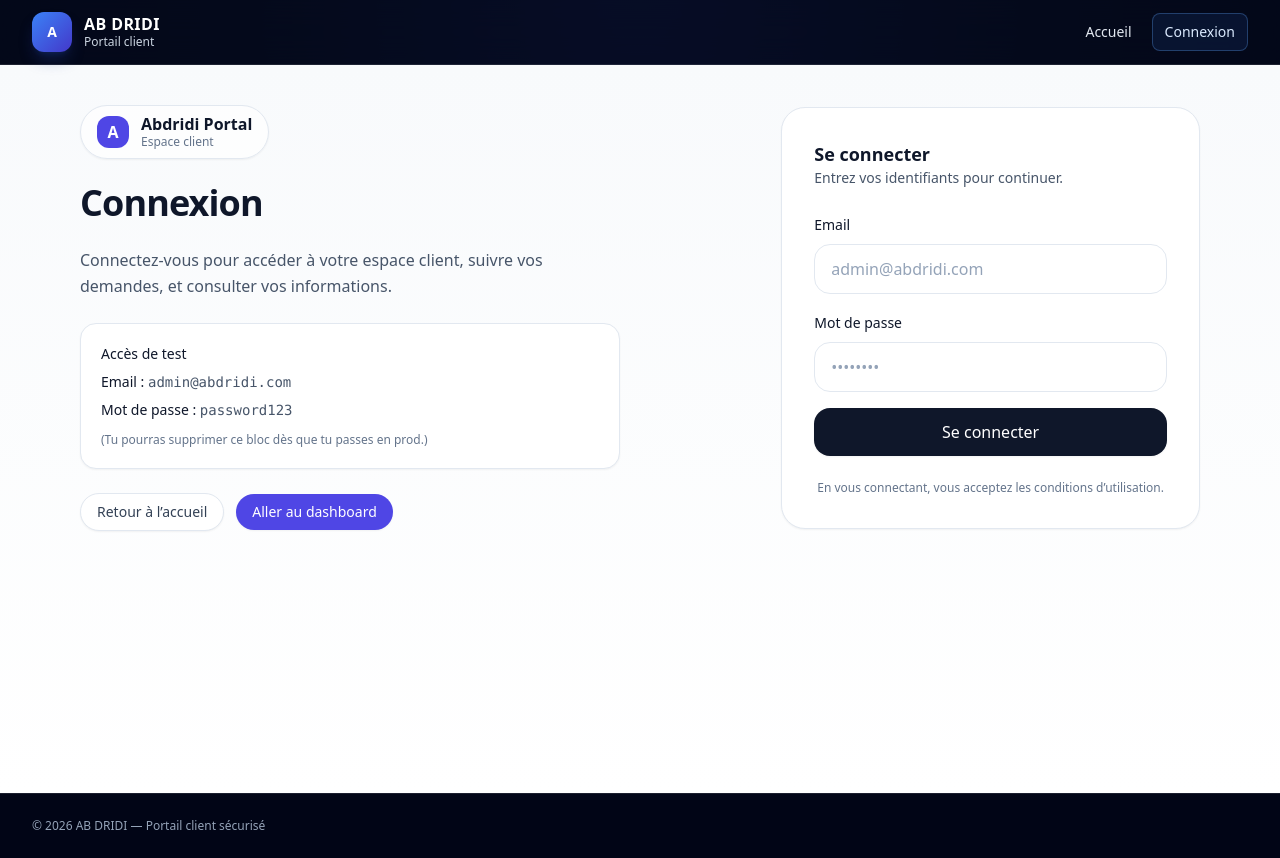
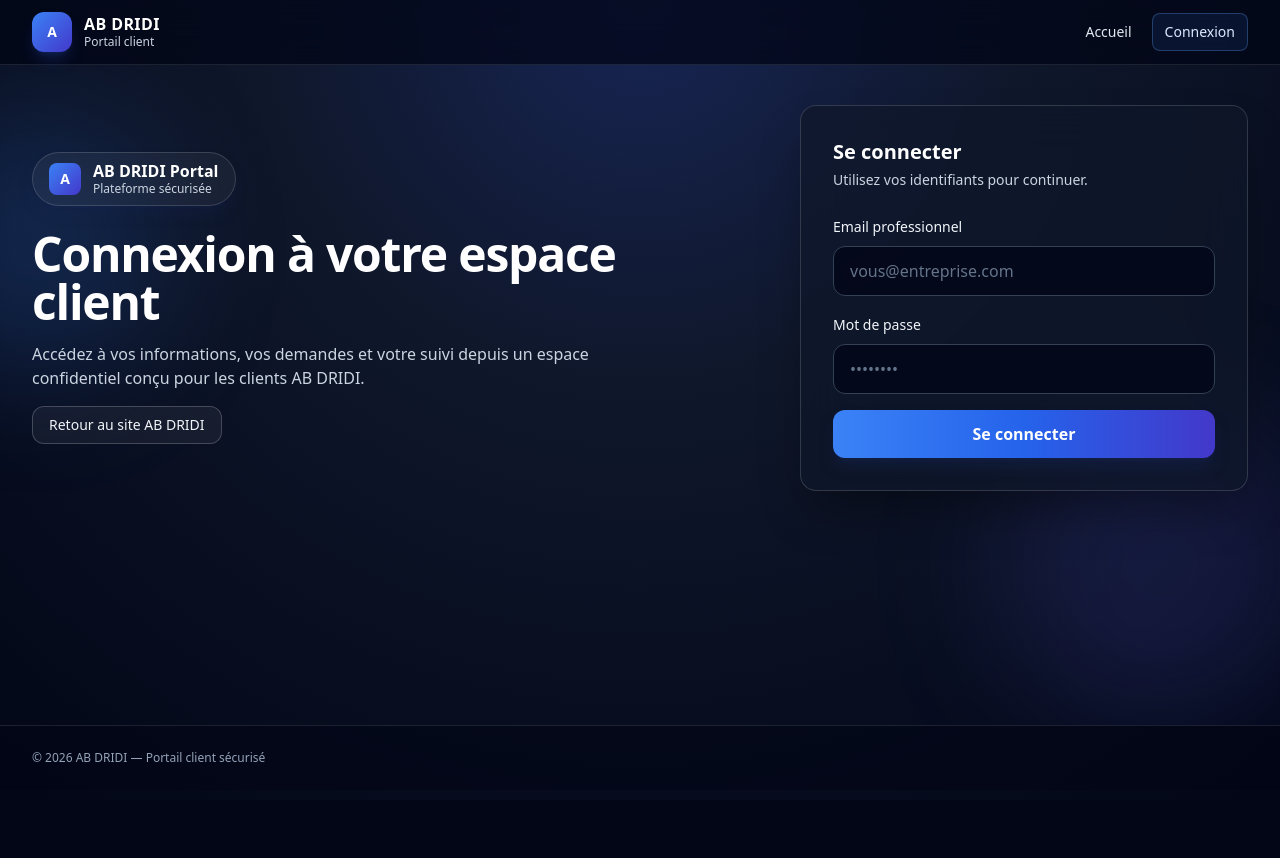
Before and after one commit to bilel83502-sketch/abdridi-portal, a Next.js app: page /login in a window 1280 px wide. After the commit the page ends 800 px from the top, so only its background shows below. Built offline with nearby package versions, Linux system fonts and the light colour scheme.

Commit message:
Update page.tsx

```diff
--- a/app/login/page.tsx
+++ b/app/login/page.tsx
@@ -1,122 +1,108 @@
-// app/login/page.tsx
-import Link from "next/link";
-import { loginAction } from "../../lib/auth";
+import { loginAction } from "@/lib/auth";
 
-export default function LoginPage() {
-  // Si déjà connecté, on peut rediriger (optionnel)
-  // (si tu n'as pas de fonction isAuthed côté server, laisse ça comme ça)
-  // try { await requireAuth(); redirect("/dashboard"); } catch {}
+type LoginPageProps = {
+  searchParams?: {
+    error?: string;
+  };
+};
+
+export default function LoginPage({ searchParams }: LoginPageProps) {
+  const hasInvalidCredentials = searchParams?.error === "invalid_credentials";
 
   return (
-    <main className="min-h-[calc(100vh-72px)] bg-gradient-to-b from-slate-50 to-white">
-      <div className="mx-auto max-w-6xl px-4 py-10">
-        <div className="grid gap-10 lg:grid-cols-2 lg:items-center">
-          {/* Colonne gauche (branding) */}
-          <section className="space-y-6">
-            <div className="inline-flex items-center gap-3 rounded-full border border-slate-200 bg-white/70 px-4 py-2 shadow-sm">
-              <span className="grid h-8 w-8 place-items-center rounded-xl bg-indigo-600 text-white font-bold">
+    <section className="relative min-h-[calc(100vh-140px)] overflow-hidden px-4 py-10 sm:px-6 lg:px-8">
+      <div className="pointer-events-none absolute inset-0">
+        <div className="absolute -left-24 top-12 h-64 w-64 rounded-full bg-blue-500/20 blur-3xl" />
+        <div className="absolute -right-10 bottom-0 h-80 w-80 rounded-full bg-indigo-500/15 blur-3xl" />
+      </div>
+
+      <div className="relative mx-auto grid w-full max-w-7xl gap-10 lg:grid-cols-2 lg:items-center">
+        <div className="space-y-6">
+          <div className="inline-flex items-center gap-3 rounded-full border border-white/15 bg-white/5 px-4 py-2 shadow-lg shadow-blue-950/30 backdrop-blur">
+            <span className="grid h-8 w-8 place-items-center rounded-lg bg-gradient-to-br from-blue-500 to-indigo-700 text-sm font-bold text-white">
               A
             </span>
             <div className="leading-tight">
-                <div className="font-semibold text-slate-900">Abdridi Portal</div>
-                <div className="text-xs text-slate-500">Espace client</div>
+              <p className="font-semibold text-white">AB DRIDI Portal</p>
+              <p className="text-xs text-slate-300">Plateforme sécurisée</p>
             </div>
           </div>
 
-            <h1 className="text-4xl font-semibold tracking-tight text-slate-900">
-              Connexion
+          <div className="space-y-4">
+            <h1 className="text-4xl font-semibold tracking-tight text-white sm:text-5xl">
+              Connexion à votre espace client
             </h1>
-            <p className="max-w-prose text-slate-600 leading-relaxed">
-              Connectez-vous pour accéder à votre espace client, suivre vos demandes,
-              et consulter vos informations.
+            <p className="max-w-xl text-slate-300">
+              Accédez à vos informations, vos demandes et votre suivi depuis un espace
+              confidentiel conçu pour les clients AB DRIDI.
             </p>
-
-            <div className="rounded-2xl border border-slate-200 bg-white p-5 shadow-sm">
-              <div className="text-sm font-medium text-slate-900">Accès de test</div>
-              <div className="mt-2 grid gap-2 text-sm text-slate-600">
-                <div>
-                  <span className="font-medium text-slate-900">Email :</span>{" "}
-                  <span className="font-mono">admin@abdridi.com</span>
-                </div>
-                <div>
-                  <span className="font-medium text-slate-900">Mot de passe :</span>{" "}
-                  <span className="font-mono">password123</span>
+            <a
+              href="https://abdridi.com"
+              target="_blank"
+              rel="noreferrer"
+              className="inline-flex rounded-xl border border-white/20 bg-white/5 px-4 py-2 text-sm font-medium text-slate-100 transition hover:bg-white/10"
+            >
+              Retour au site AB DRIDI
+            </a>
           </div>
         </div>
-              <p className="mt-3 text-xs text-slate-500">
-                (Tu pourras supprimer ce bloc dès que tu passes en prod.)
+
+        <div className="w-full max-w-md justify-self-center lg:justify-self-end">
+          <div className="rounded-2xl border border-white/15 bg-slate-900/70 p-6 shadow-2xl shadow-black/40 backdrop-blur-xl sm:p-8">
+            <div className="mb-6">
+              <h2 className="text-xl font-semibold text-white">Se connecter</h2>
+              <p className="mt-1 text-sm text-slate-300">
+                Utilisez vos identifiants pour continuer.
               </p>
-            </div>
-
-            <div className="flex flex-wrap items-center gap-3 text-sm">
-              <Link
-                href="/"
-                className="rounded-full border border-slate-200 bg-white px-4 py-2 text-slate-700 shadow-sm hover:bg-slate-50"
-              >
-                Retour à l’accueil
-              </Link>
-              <Link
-                href="/dashboard"
-                className="rounded-full bg-indigo-600 px-4 py-2 text-white shadow-sm hover:bg-indigo-700"
-              >
-                Aller au dashboard
-              </Link>
-            </div>
-          </section>
-
-          {/* Colonne droite (formulaire) */}
-          <section className="lg:justify-self-end">
-            <div className="w-full max-w-md rounded-3xl border border-slate-200 bg-white p-8 shadow-sm">
-              <div className="mb-6">
-                <div className="text-lg font-semibold text-slate-900">Se connecter</div>
-                <div className="text-sm text-slate-600">
-                  Entrez vos identifiants pour continuer.
-                </div>
             </div>
 
             <form action={loginAction} className="space-y-4">
               <div>
-                  <label className="text-sm font-medium text-slate-900">Email</label>
+                <label htmlFor="email" className="text-sm font-medium text-slate-100">
+                  Email professionnel
+                </label>
                 <input
+                  id="email"
                   name="email"
                   type="email"
                   required
-                    placeholder="admin@abdridi.com"
-                    className="mt-2 w-full rounded-2xl border border-slate-200 bg-white px-4 py-3 text-slate-900 outline-none ring-indigo-600/20 placeholder:text-slate-400 focus:border-indigo-400 focus:ring-4"
+                  placeholder="vous@entreprise.com"
                   autoComplete="email"
+                  className="mt-2 w-full rounded-xl border border-slate-700 bg-slate-950/80 px-4 py-3 text-white placeholder:text-slate-500 outline-none transition focus:border-blue-400 focus:ring-4 focus:ring-blue-500/25"
                 />
               </div>
 
               <div>
-                  <label className="text-sm font-medium text-slate-900">Mot de passe</label>
+                <label htmlFor="password" className="text-sm font-medium text-slate-100">
+                  Mot de passe
+                </label>
                 <input
+                  id="password"
                   name="password"
                   type="password"
                   required
                   placeholder="••••••••"
-                    className="mt-2 w-full rounded-2xl border border-slate-200 bg-white px-4 py-3 text-slate-900 outline-none ring-indigo-600/20 placeholder:text-slate-400 focus:border-indigo-400 focus:ring-4"
                   autoComplete="current-password"
+                  className="mt-2 w-full rounded-xl border border-slate-700 bg-slate-950/80 px-4 py-3 text-white placeholder:text-slate-500 outline-none transition focus:border-blue-400 focus:ring-4 focus:ring-blue-500/25"
                 />
               </div>
 
-                {/* Si ton loginAction renvoie un query param ?error=1, on peut l'afficher */}
-                {/* (optionnel) */}
+              {hasInvalidCredentials ? (
+                <p className="rounded-xl border border-red-500/30 bg-red-500/10 px-3 py-2 text-sm text-red-200">
+                  Identifiants invalides. Merci de vérifier votre email et mot de passe.
+                </p>
+              ) : null}
 
               <button
                 type="submit"
-                  className="mt-2 w-full rounded-2xl bg-slate-900 px-4 py-3 font-medium text-white shadow-sm hover:bg-slate-800 focus:outline-none focus:ring-4 focus:ring-slate-900/20"
+                className="mt-1 w-full rounded-xl bg-gradient-to-r from-blue-500 via-blue-600 to-indigo-700 px-4 py-3 font-semibold text-white shadow-lg shadow-blue-950/50 transition hover:from-blue-400 hover:via-blue-500 hover:to-indigo-600 focus:outline-none focus:ring-4 focus:ring-blue-500/30"
               >
                 Se connecter
               </button>
-
-                <div className="pt-2 text-center text-xs text-slate-500">
-                  En vous connectant, vous acceptez les conditions d’utilisation.
-                </div>
             </form>
           </div>
-          </section>
         </div>
       </div>
-    </main>
+    </section>
   );
 }
```
Lines whose indentation alone changed are shown as unchanged.
